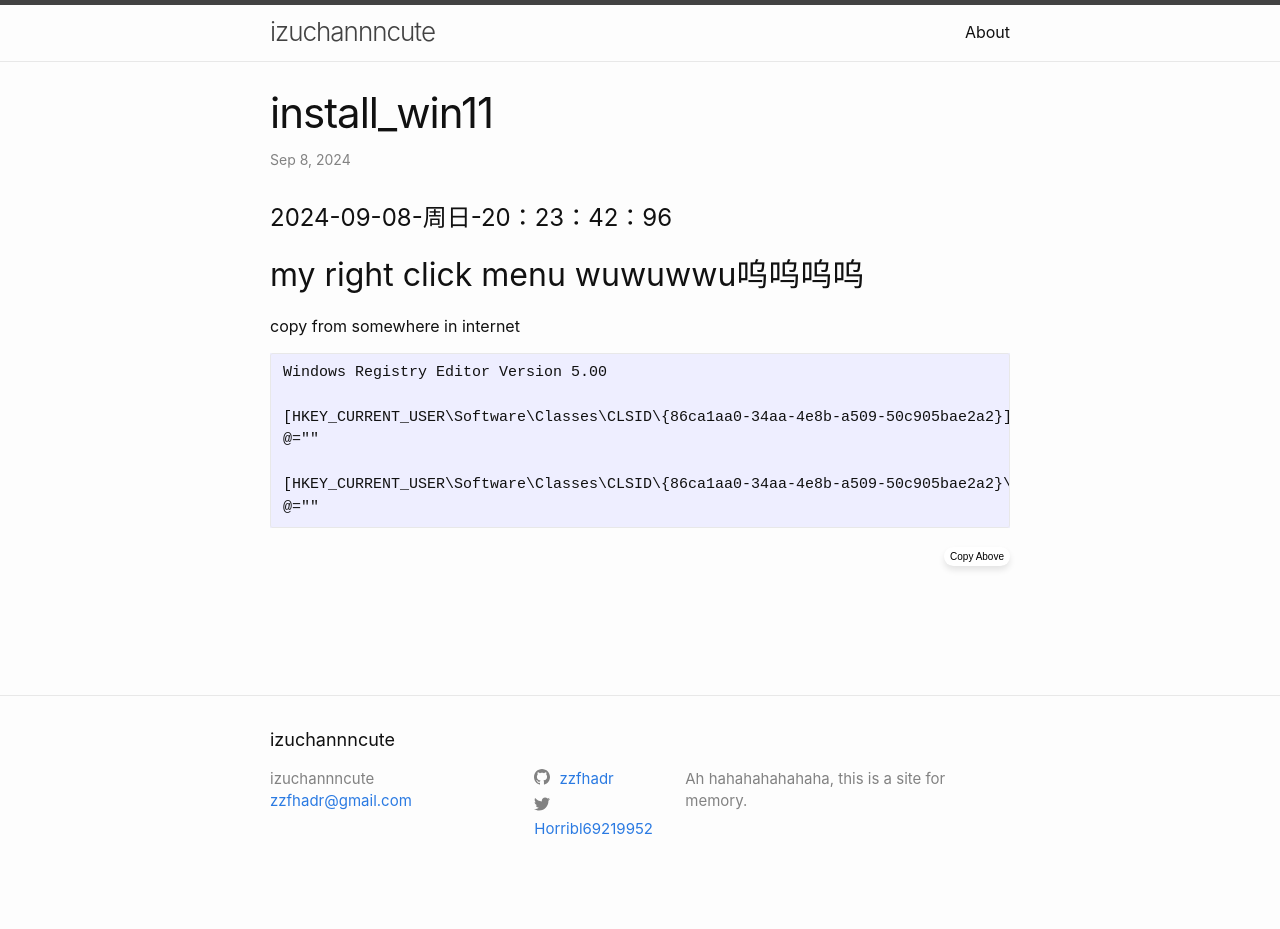
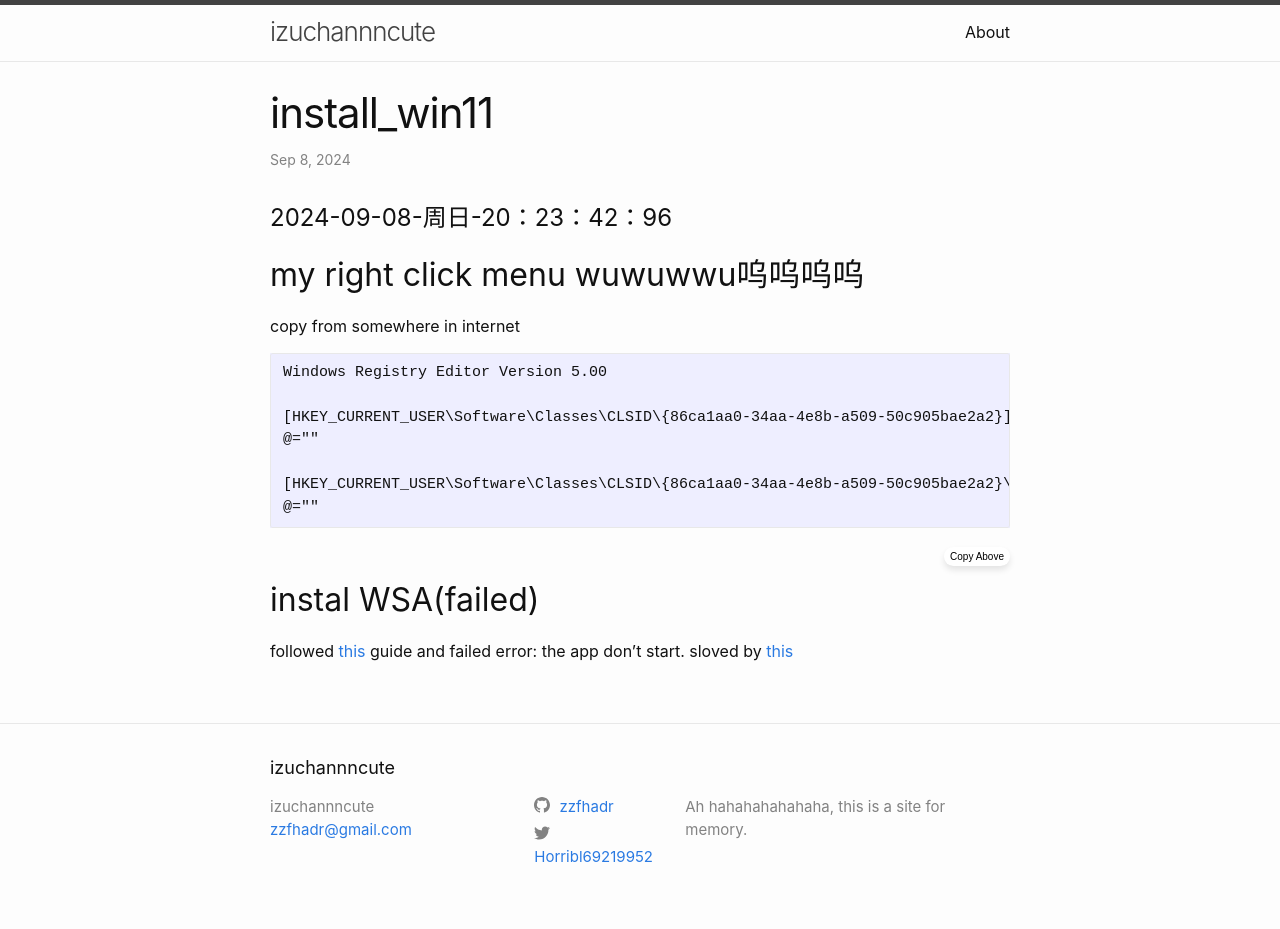
Before and after one commit to zzfhadr/izuchannn.github.io, a Jekyll site: the page built from _posts/2024-09-08-周日-20：23：42：96-install_win11.md, in a window 1280 px wide. Built offline with Jekyll 4.4.1, drawn with Linux system fonts in a browser that asks for light colours; before the commit the page ends 900 px from its top, so only the background shows below that.

Commit message:
autobatscriptdoupdateforme

````diff
--- a/_posts/2024-09-08-周日-20：23：42：96-install_win11.md
+++ b/_posts/2024-09-08-周日-20：23：42：96-install_win11.md
@@ -19,3 +19,9 @@ Windows Registry Editor Version 5.00
 ```
 
 {% include copyheader.html %}
+
+## instal WSA(failed)
+
+followed [this](https://www.androidpolice.com/set-up-wsa-windows-11-android-apps/) guide and failed
+error: the app don't start.
+sloved by [this](https://answers.microsoft.com/en-us/windows/forum/all/solved-when-i-try-to-open-any-appx-or-appinstaller/cf339756-1dfb-453f-bbf8-52fbbecffdc5)
````
